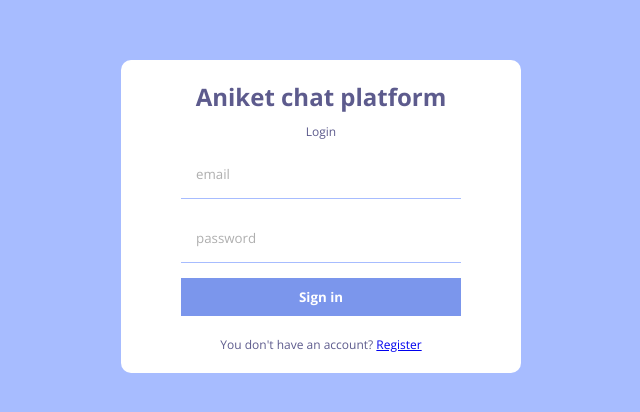
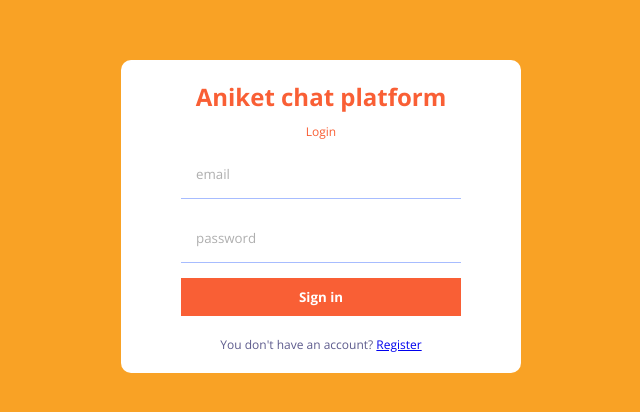
Before and after one commit to orcatechaniket/chat, a React (Create React App) app: page /login in a window 1280 px wide. Shown: the part 184-596 px from the top of the page, without its empty margins (319-959 px from the left). Built offline with nearby package versions, Linux system fonts and the light colour scheme; no server answers.

Commit message:
Update style.scss

```diff
--- a/src/style.scss
+++ b/src/style.scss
@@ -15,7 +15,7 @@
 }
 
 .formContainer {
-  background-color: #a7bcff;
+  background-color:  #f9a225;
   height: 100vh;
   display: flex;
   align-items: center;
@@ -31,14 +31,14 @@
     align-items: center;
 
     .logo {
-      color: #5d5b8d;
+      color:  #f95f35;
       font-weight: bold;
       font-size: 24px;
 
     }
 
     .title {
-      color: #5d5b8d;
+      color:  #f95f35;
       font-size: 12px;
     }
 
@@ -58,7 +58,7 @@
       }
 
       button {
-        background-color: #7b96ec;
+        background-color:  #f95f35;
         color: white;
         padding: 10px;
         font-weight: bold;
```
